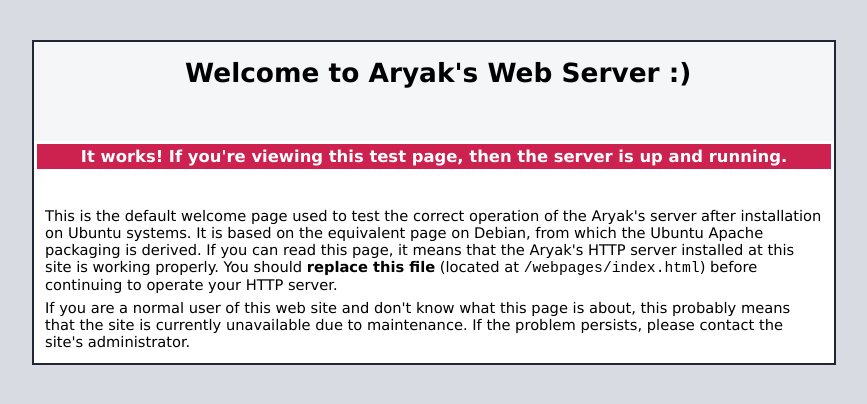
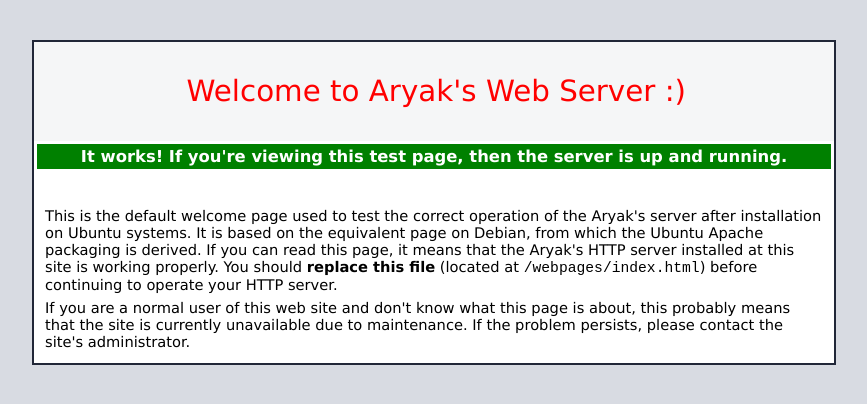
Before and after one commit to aryak0512/socket-programming, a plain HTML site: page webpages/index.html in a window 1280 px wide. Shown: the whole page, without its empty margins (206-1073 px from the left). Drawn offline with Linux system fonts and the light colour scheme.

Commit message:
Formatted index html page

```diff
--- a/webpages/index.html
+++ b/webpages/index.html
@@ -49,15 +49,15 @@
 			div.page_header {
 				height: 99px;
 				width: 100%;
-
+				color: red;
 				background-color: #F5F6F7;
 			}
 
 			div.page_header span {
 				margin: 15px 0px 0px 50px;
 
-				font-size: 180%;
-				font-weight: bold;
+				font-size: 200%;
+
 			}
 
 			div.page_header img {
@@ -144,7 +144,8 @@
 			}
 
 			div.section_header_red {
-				background-color: #CD214F;
+				/*background-color: #CD214F;*/
+				background-color: rgb(0, 128, 0);
 			}
 
 			div.section_header_grey {
@@ -196,7 +197,7 @@
 		<br><br>
 		<div class="main_page">
 			<div class="page_header floating_element">
-
+				<br>
 				<span class="floating_element">
 					&nbsp; &nbsp;&nbsp; &nbsp; &nbsp; &nbsp;&nbsp;Welcome to Aryak's Web Server :)
 				</span>
```
